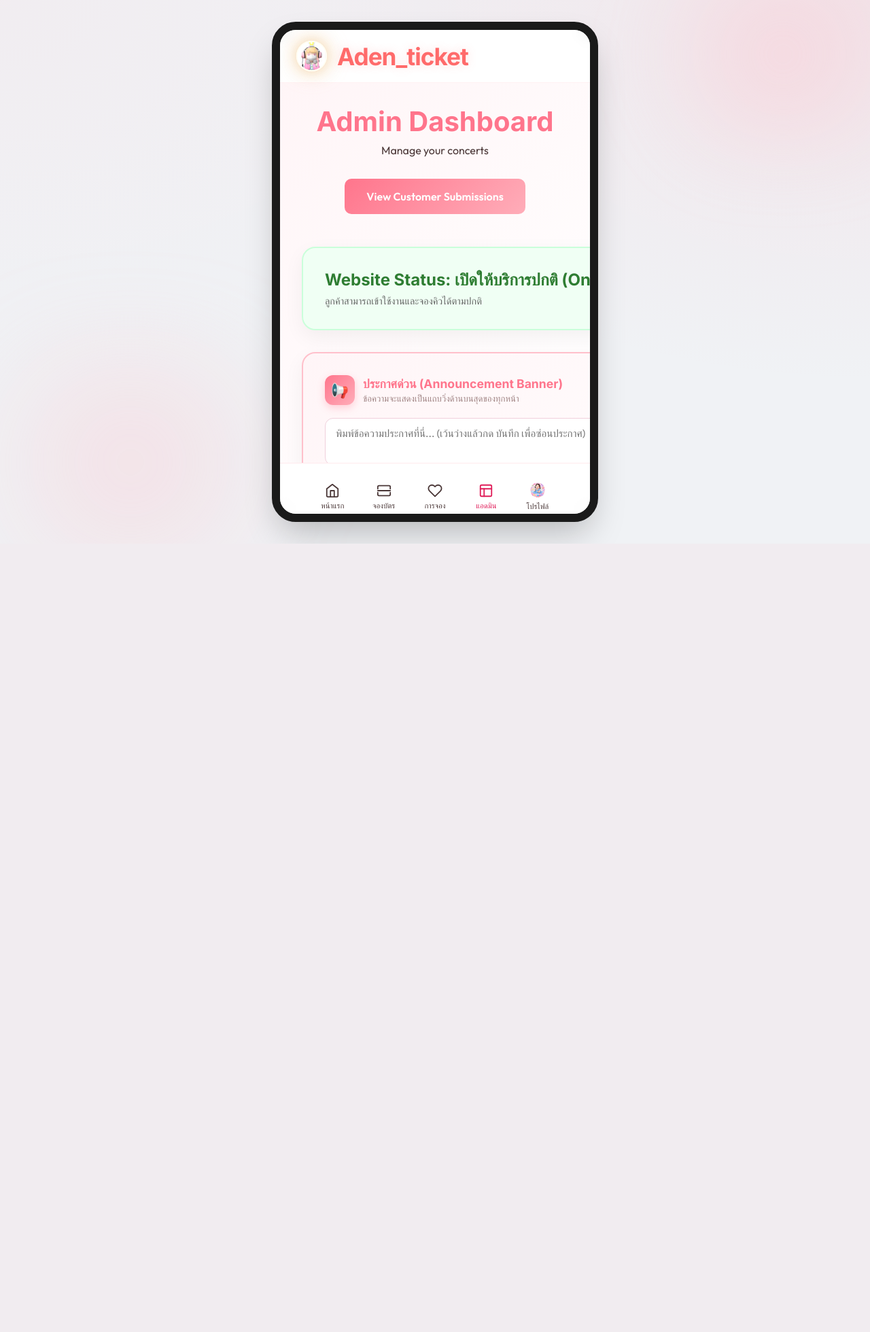
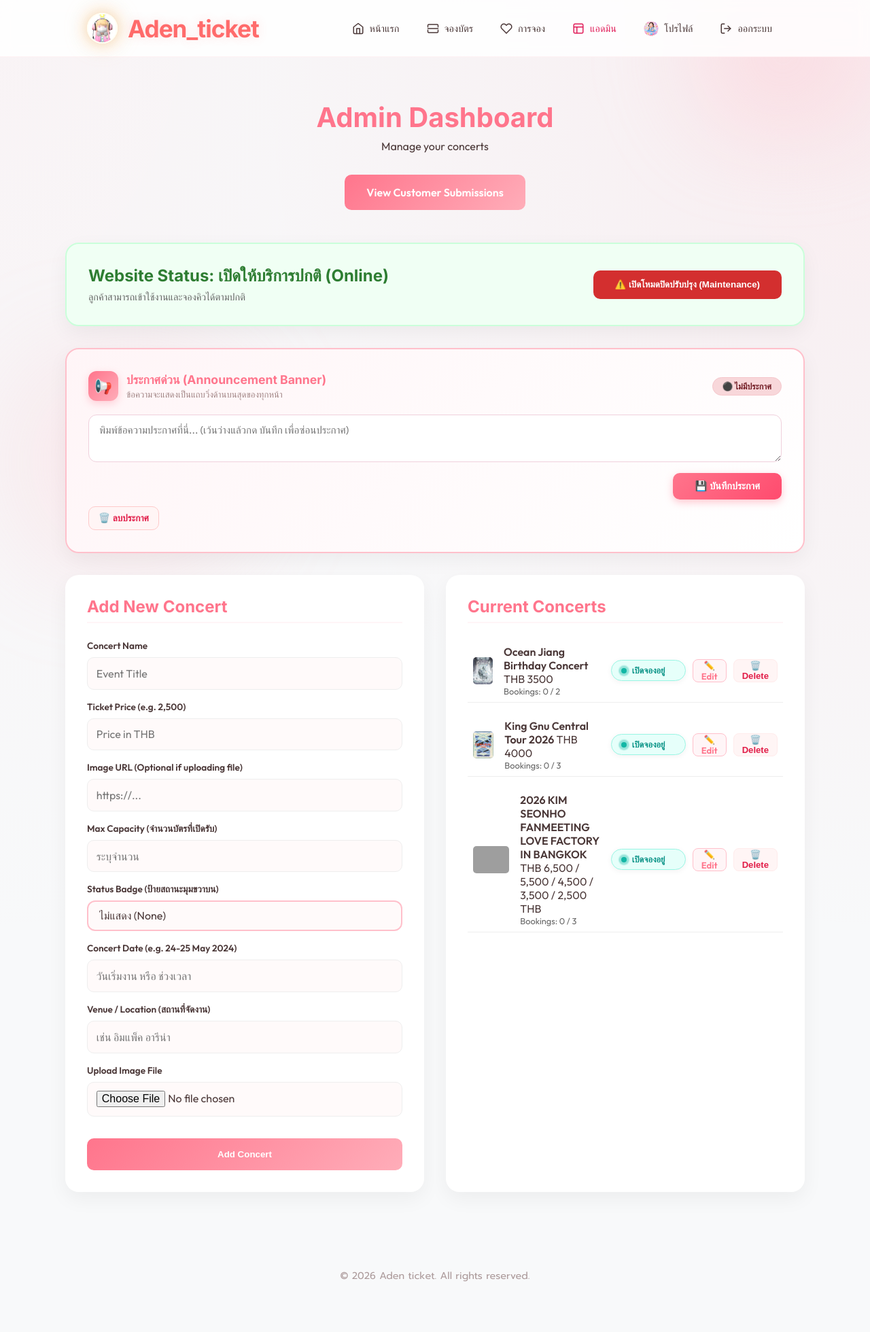
Before and after one commit to Adenupdate/test, a Flask app: page /admin in a window 1280 px wide. Shown: the whole page at 68% size. Before the commit the page ends 800 px from the top, so only its background shows below. Run offline with Flask 3, Linux system fonts and the light colour scheme; a user stored in the database is signed in; data comes from the database, SQL or seed files in the repository; grey boxes are pictures that could not be loaded.

Commit message:
Add files via upload

```diff
--- a/templates/base.html
+++ b/templates/base.html
@@ -31,7 +31,57 @@
                     class="brand-logo">
                 Aden_ticket
             </a>
+            <ul class="nav-links">
+                <li>
+                    <a href="/" class="nav-btn">
+                        <svg viewBox="0 0 24 24" width="20" height="20" fill="none" stroke="currentColor" stroke-width="2" stroke-linecap="round" stroke-linejoin="round"><path d="M3 9l9-7 9 7v11a2 2 0 0 1-2 2H5a2 2 0 0 1-2-2z"></path><polyline points="9 22 9 12 15 12 15 22"></polyline></svg>
+                        <span class="nav-text">หน้าแรก</span>
+                    </a>
+                </li>
+                <li>
+                    <a href="{{ url_for('concerts_page') }}" class="nav-btn">
+                        <svg viewBox="0 0 24 24" width="20" height="20" fill="none" stroke="currentColor" stroke-width="2" stroke-linecap="round" stroke-linejoin="round"><path d="M2 9V6a2 2 0 0 1 2-2h16a2 2 0 0 1 2 2v3"></path><path d="M2 15v3a2 2 0 0 0 2 2h16a2 2 0 0 0 2-2v-3"></path><line x1="2" y1="12" x2="22" y2="12"></line></svg>
+                        <span class="nav-text">จองบัตร</span>
+                    </a>
+                </li>
+                {% if current_user.is_authenticated %}
+                    <li>
+                        <a href="{{ url_for('my_bookings') }}" class="nav-btn">
+                            <svg viewBox="0 0 24 24" width="20" height="20" fill="none" stroke="currentColor" stroke-width="2" stroke-linecap="round" stroke-linejoin="round"><path d="M20.84 4.61a5.5 5.5 0 0 0-7.78 0L12 5.67l-1.06-1.06a5.5 5.5 0 0 0-7.78 7.78l1.06 1.06L12 21.23l7.78-7.78 1.06-1.06a5.5 5.5 0 0 0 0-7.78z"></path></svg>
+                            <span class="nav-text">การจอง</span>
+                        </a>
+                    </li>
+                    {% if current_user.is_actually_admin %}
+                    <li>
+                        <a href="{{ url_for('admin') }}" class="nav-btn">
+                            <svg viewBox="0 0 24 24" width="20" height="20" fill="none" stroke="currentColor" stroke-width="2" stroke-linecap="round" stroke-linejoin="round"><rect x="3" y="3" width="18" height="18" rx="2" ry="2"></rect><line x1="3" y1="9" x2="21" y2="9"></line><line x1="9" y1="21" x2="9" y2="9"></line></svg>
+                            <span class="nav-text">แอดมิน</span>
+                        </a>
+                    </li>
+                    {% endif %}
+                    <li>
+                        <a href="#" onclick="openProfileModal(); return false;" class="nav-btn user-nav-btn">
+                            <img src="{{ url_for('static', filename=current_user.profile_image if current_user.profile_image else 'images/profile_default.jpg') }}" style="width: 22px; height: 22px; border-radius: 50%; object-fit: cover;">
+                            <span class="nav-text">โปรไฟล์</span>
+                        </a>
+                    </li>
+                    <li>
+                        <a href="{{ url_for('logout') }}" class="nav-btn logout-btn">
+                            <svg viewBox="0 0 24 24" width="20" height="20" fill="none" stroke="currentColor" stroke-width="2" stroke-linecap="round" stroke-linejoin="round"><path d="M9 21H5a2 2 0 0 1-2-2V5a2 2 0 0 1 2-2h4"></path><polyline points="16 17 21 12 16 7"></polyline><line x1="21" y1="12" x2="9" y2="12"></line></svg>
+                            <span class="nav-text">ออกระบบ</span>
+                        </a>
+                    </li>
+                {% else %}
+                    <li>
+                        <a href="{{ url_for('login') }}" class="nav-btn">
+                            <svg viewBox="0 0 24 24" width="20" height="20" fill="none" stroke="currentColor" stroke-width="2" stroke-linecap="round" stroke-linejoin="round"><path d="M15 3h4a2 2 0 0 1 2 2v14a2 2 0 0 1-2 2h-4"></path><polyline points="10 17 15 12 10 7"></polyline><line x1="15" y1="12" x2="3" y2="12"></line></svg>
+                            <span class="nav-text">เข้าสู่ระบบ</span>
+                        </a>
+                    </li>
+                {% endif %}
+            </ul>
         </nav>
+
 
         <main id="main-scroll">
 
@@ -114,27 +164,36 @@
     </div>
 
     <style>
-        /* Modern App Frame Layout */
+        /* Modern Responsive Layout */
         body {
             margin: 0;
             padding: 0;
+            min-height: 100vh;
+            background: #f8f9fa;
+            font-family: 'Outfit', sans-serif;
+            background-image:
+                radial-gradient(at 0% 0%, rgba(255, 192, 203, 0.1) 0px, transparent 50%),
+                radial-gradient(at 100% 0%, rgba(255, 117, 140, 0.1) 0px, transparent 50%);
+            overflow-x: hidden;
+        }
+
+        /* Mobile specific layout */
+        @media (max-width: 1024px) {
+            body {
                 height: 100vh;
                 overflow: hidden;
                 display: flex;
                 justify-content: center;
                 align-items: center;
-            background: #f8f9fa;
             }
 
             .app-container {
                 width: 100%;
-            max-width: 480px; /* Constrain like mobile app */
                 height: 100vh;
                 background: #fff;
                 display: flex;
                 flex-direction: column;
                 position: relative;
-            box-shadow: 0 0 20px rgba(0,0,0,0.05);
                 overflow: hidden;
             }
 
@@ -146,62 +205,125 @@
                 background: linear-gradient(135deg, var(--soft-pink) 0%, var(--pure-white) 100%);
             }
 
-        /* Top Nav Styling */
+            .bottom-nav {
+                display: flex !important;
+            }
+
+            .top-nav .nav-links {
+                display: none !important;
+            }
+        }
+
+        /* Desktop specific layout */
+        @media (min-width: 1025px) {
+            .app-container {
+                width: 100%;
+                max-width: none;
+                height: auto;
+                display: block;
+                overflow: visible;
+            }
+
+            main#main-scroll {
+                padding: 2rem 5%;
+                min-height: calc(100vh - 80px);
+                display: block;
+                overflow: visible;
+            }
+
+            .bottom-nav {
+                display: none !important;
+            }
+
+            .top-nav .nav-links {
+                display: flex !important;
+            }
+        }
+
+        /* Nav Styling Shared */
         .top-nav {
             background: var(--glass);
             backdrop-filter: blur(10px);
             -webkit-backdrop-filter: blur(10px);
-            padding: 1rem 1.5rem;
+            padding: 1.2rem 10%;
             border-bottom: 1px solid rgba(255, 117, 140, 0.1);
             z-index: 1000;
+            display: flex;
+            justify-content: space-between;
+            align-items: center;
         }
 
-        /* Bottom Nav Styling */
         .bottom-nav {
             height: 75px;
             background: rgba(255, 255, 255, 0.9);
             backdrop-filter: blur(15px);
             -webkit-backdrop-filter: blur(15px);
             border-top: 1px solid rgba(255, 117, 140, 0.15);
-            display: flex;
+            display: none;
             align-items: center;
             justify-content: space-around;
             padding-bottom: env(safe-area-inset-bottom);
             z-index: 1000;
+            flex-shrink: 0;
         }
 
         .nav-links {
             display: flex;
-            width: 100%;
-            justify-content: space-around;
+            gap: 15px;
             align-items: center;
             list-style: none;
-            padding: 0 10px;
+            padding: 0;
             margin: 0;
         }
 
-        .nav-links li {
-            flex: 1;
-            text-align: center;
+        /* Desktop Nav Buttons */
+        @media (min-width: 1025px) {
+            .nav-links { gap: 8px; }
+            .nav-btn {
+                flex-direction: row !important;
+                padding: 8px 16px !important;
+                border-radius: 50px !important;
+                font-size: 0.9rem !important;
+                gap: 8px !important;
+            }
+            .nav-btn:hover {
+                background: #fff0f3;
+                color: var(--deep-pink);
+            }
+            .nav-btn.logout-btn:hover {
+                background: #fee2e2;
+                color: #ef4444;
+            }
+            .nav-btn svg {
+                width: 18px !important;
+                height: 18px !important;
+            }
+        }
+
+        /* Mobile Nav Buttons */
+        @media (max-width: 1024px) {
+            .nav-links { width: 100%; justify-content: space-around; }
+            .nav-links li { flex: 1; text-align: center; }
+            .nav-btn {
+                flex-direction: column;
+                font-size: 0.7rem;
+                gap: 4px;
+            }
+            .nav-btn svg {
+                width: 22px;
+                height: 22px;
+            }
+            .top-nav { padding: 1rem 1.5rem; }
         }
 
         .nav-btn {
             display: flex;
-            flex-direction: column;
             align-items: center;
             justify-content: center;
             text-decoration: none;
             color: #8c6b78;
             font-weight: 600;
-            gap: 4px;
             transition: all 0.2s ease;
-            font-size: 0.7rem;
-        }
-
-        .nav-btn svg {
-            width: 22px;
-            height: 22px;
-            stroke-width: 2;
         }
 
         .nav-btn:active, .nav-btn.active {
@@ -211,22 +333,8 @@
         .nav-text {
             display: block;
         }
+    </style>
 
-        @media (min-width: 481px) {
-            body {
-                background-color: #f0f2f5;
-                background-image:
-                    radial-gradient(at 0% 0%, rgba(255, 192, 203, 0.1) 0px, transparent 50%),
-                    radial-gradient(at 100% 0%, rgba(255, 117, 140, 0.1) 0px, transparent 50%);
-            }
-            .app-container {
-                height: 92vh;
-                border-radius: 35px;
-                border: 12px solid #1a1a1a; /* Sleek Phone frame */
-                box-shadow: 0 25px 50px -12px rgba(0, 0, 0, 0.25);
-            }
-        }
-    </style>
 
 
             {% block content %}{% endblock %}
```
Lines whose indentation alone changed are shown as unchanged.
